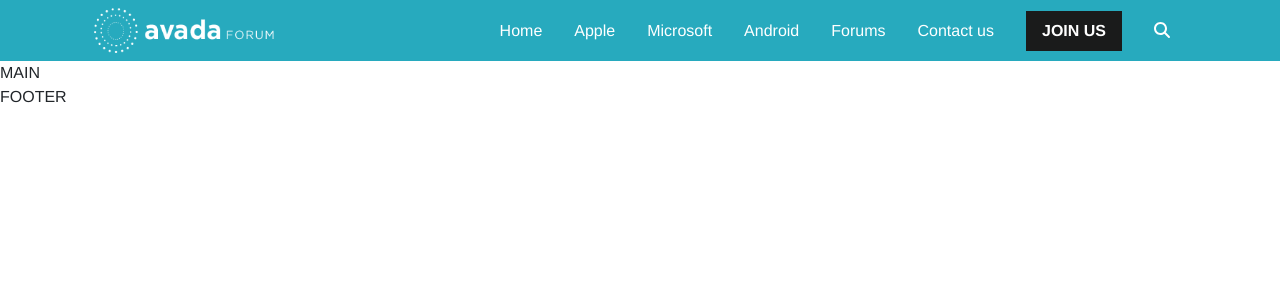
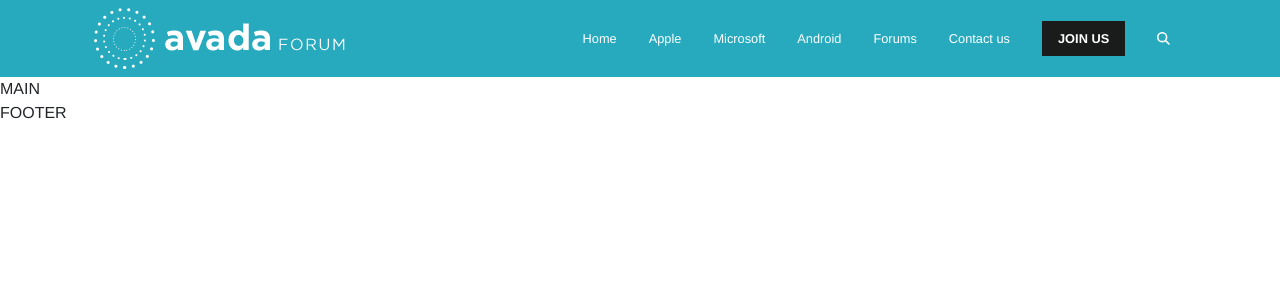
Before and after one commit to MCigno94/proj-html-vuejs, a Vue app: page / in a window 1280 px wide. Shown: the top 300 px of the page. Built offline with nearby package versions, Linux system fonts and the light colour scheme.

Commit message:
navbar completed

```diff
--- a/src/assets/scss/style.scss
+++ b/src/assets/scss/style.scss
@@ -37,28 +37,14 @@
 
 /* #region HEADER */
 
-header {
-    .navbar {
-        .logo {
-            img {
-                width: 180px;
-                height: 45px;
-            }
-        }
-        li {
-            padding: 0 1rem;
-            a {
-                color: white;
-            }
-        }
-        form {
-            button,
-            input {
-                display: inline-block;
-                height: fit-content;
-            }
-        }
-    }
+.active {
+    width: 15px;
+    height: 15px;
+    background-color: $forum-primary;
+    position: absolute;
+    left: 50%;
+    bottom: -40px;
+    transform: rotate(45deg) translate(-50%, 0);
 }
 
 
--- a/src/components/NavbarComponent.vue
+++ b/src/components/NavbarComponent.vue
@@ -3,34 +3,24 @@
     <div class="container-fluid">
       <LogoComponent />
       <div class="navbar_component">
-        <ul class="navbar-nav flex-row align-items-center">
-          <li class="nav-item">
-            <a class="text-decoration-none" href="#">Home</a>
-          </li>
-          <li class="nav-item">
-            <a class="text-decoration-none" href="#">Apple</a>
-          </li>
-          <li class="nav-item">
-            <a class="text-decoration-none" href="#">Microsoft</a>
-          </li>
-          <li class="nav-item">
-            <a class="text-decoration-none" href="#">Android</a>
-          </li>
-          <li class="nav-item">
-            <a class="text-decoration-none" href="#">Forums</a>
-          </li>
-          <li class="nav-item">
-            <a class="text-decoration-none" href="#">Contact us</a>
+        <ul class="navbar-nav flex-row align-items-center" >
+          <li class="nav-item" v-for="(item, index) in navbar" :key="index">
+            <a class="text-decoration-none" href="#" @click="activeClick(index)">{{item}}</a>
+            <div class="square_select" :class="selected === index ? 'active' : '' "></div>
+            <!-- /.square_select -->
           </li>
           <li class="nav-item">
             <button class="btn_primary bg_primary_btn" href="#">join us</button>
           </li>
+          <!-- button JOIN -->
           <li class="nav-item">
             <a class="fw-bold" href="#">
             <font-awesome-icon icon="fa-solid fa-magnifying-glass" />
             </a>
           </li>
+          <!-- Search -->
         </ul>
+
       </div>
       <!-- /.navbar_component -->
     </div>
@@ -45,10 +35,44 @@ export default {
   name: 'NavbarComponent',
   components: {
     LogoComponent,
+  },
+  data() {
+    return {
+      navbar: ['Home', 'Apple', 'Microsoft', 'Android', 'Forums', 'Contact us'],
+      selected: null
+    }
+  },
+  methods: {
+    activeClick(i) {
+      this.selected = i;
+    }
   }
 }
 </script>
 
-<style lang="scss">
+<style lang="scss" scoped>
+.navbar {
+    font-size: 0.8rem;
+    .logo {
+        img {
+            width: 180px;
+            height: 45px;
+        }
+    }
+    li {
+        padding: 0 1rem;
+        position: relative;
+        a {
+            color: white;
+        }
+    }
+    form {
+        button,
+        input {
+            display: inline-block;
+            height: fit-content;
+        }
+    }
+}
 
 </style>
```
